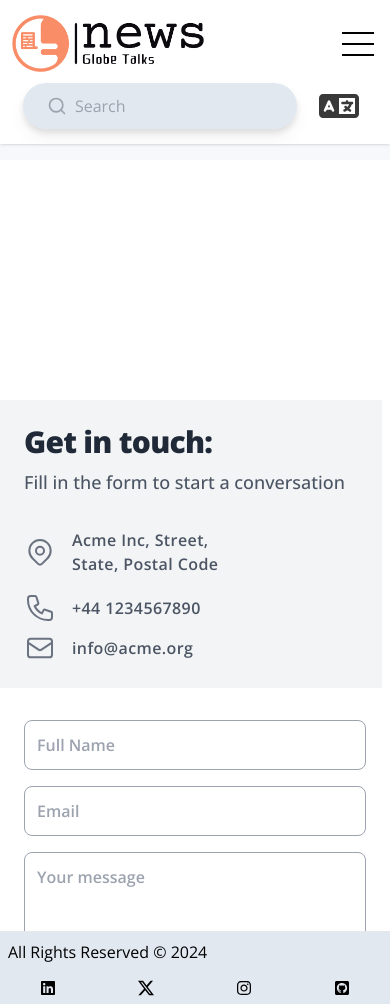
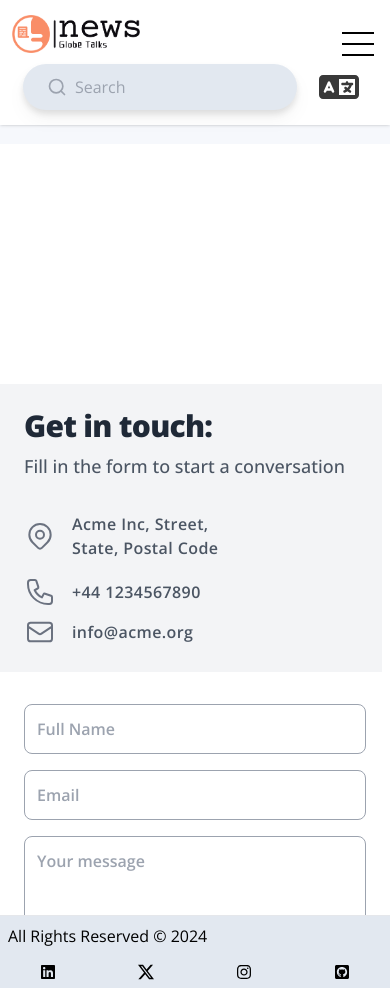
Before and after one commit to Prince3255/Globe-Talks, a React (Vite) app: page /contact in a window 390 px wide. Built offline with nearby package versions, Linux system fonts and the light colour scheme; no server answers; a web font is replaced by a local one.

Commit message:
update files

```diff
--- a/src/Components/Footer.jsx
+++ b/src/Components/Footer.jsx
@@ -5,7 +5,7 @@ import { BsTwitterX } from "react-icons/bs";
 
 function Footer() {
   return (
-    <footer className='absolute mt-2 bottom-0 w-full'>
+    <footer className='absolute m-0 sm:mt-2 bottom-0 w-full'>
       <div className='bottom-0 bg-slate-200 w-full'>
       <hr />
       <div className='flex flex-col vv:flex-row justify-between items-center p-2 vv:p-4 gap-y-4 vv:gap-y-0'>
--- a/src/Components/Header.jsx
+++ b/src/Components/Header.jsx
@@ -20,7 +20,7 @@ const handleClick = () => {
         <nav className='bg-[#FFFFFF] border-gray-200 w-full lg:h-32 py-[7px] sm:py-4'>
         <div className='md:flex flex-row justify-between items-center flex-wrap mx-1 p-2 w-12/12'>
           <Link to="/" className='inline-block'>
-            <img src={logoimg} alt="Globe Talks" className='w-48 md:w-[9.5rem] object-contain' />
+            <img src={logoimg} alt="Globe Talks" className='w-32 sm:w-48 md:w-[9.5rem] object-contain' />
           </Link>
 
           <div className='hidden md:block flex w-9/12 mx-auto my-2 md:my-0 md:w-5/12 bg-slate-200 rounded-full drop-shadow-lg justify-between items-center'>
--- a/src/Pages/Contact.jsx
+++ b/src/Pages/Contact.jsx
@@ -42,7 +42,7 @@ export default function Contact() {
       };
 
     return (
-        <div className="relative flex items-top justify-center h-[100vh] bg-white sm:items-center pt-52 sm:pt-0 mt-40 sm:mt-8">
+        <div className="relative flex items-top justify-center h-[100vh] bg-white sm:items-center pt-52 sm:pt-0 mt-36 sm:mt-8">
             <div className="max-w-6xl mx-auto sm:px-6 lg:px-8">
                 <div className="mt-8 overflow-hidden">
                     <div className="grid grid-cols-1 md:grid-cols-2">
```
